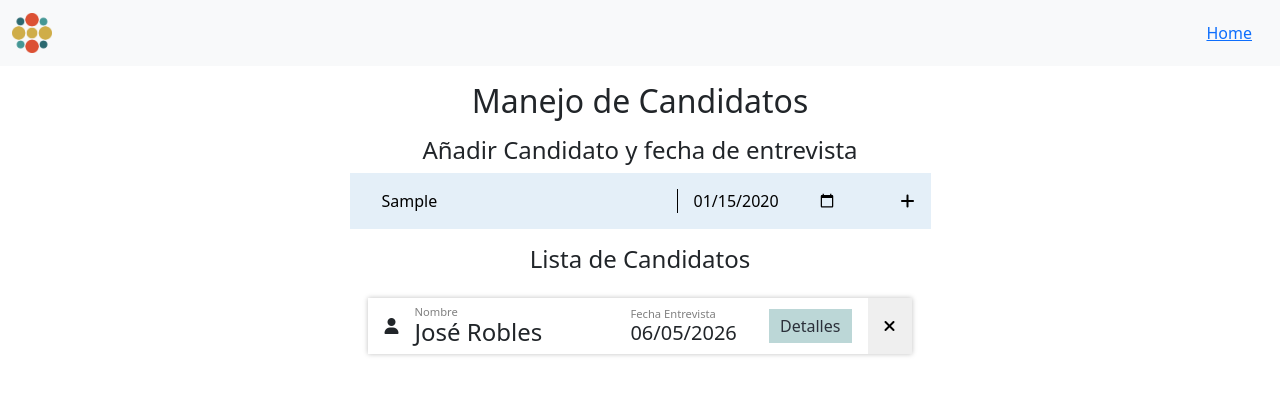
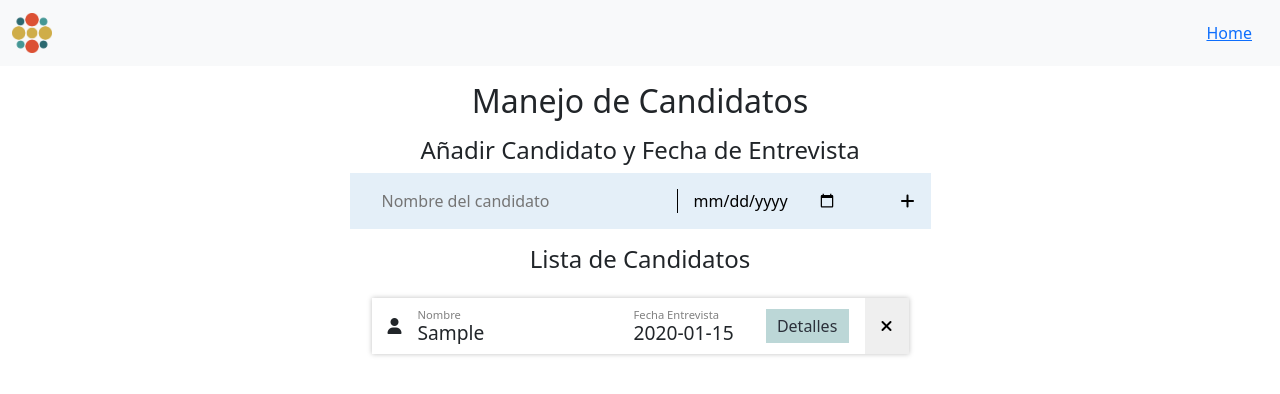
Before and after one commit to alfclark/hr-suite, a Vue app: page / in a window 1280 px wide. Both pictures are taken after typing "Sample", "2020-01-15" into the empty fields and a click on the button 907 px from the left and 201 px from the top of the page. Shown: the top 394 px of the page. Built offline with nearby package versions, Linux system fonts and the light colour scheme.

Commit message:
Input binding/For loop list candidates

```diff
--- a/src/views/HomeView.vue
+++ b/src/views/HomeView.vue
@@ -3,22 +3,17 @@
     <h2 class="title">Manejo de Candidatos</h2>
     <!-- Seccion input añadir un candidato -->
     <div class="addSection">
-      <h4 class="addTitle">Añadir Candidato y fecha de entrevista</h4>
-      <form class="inputSection" @submit.prevent="addNewTodo">
+      <h4 class="addTitle">Añadir Candidato y Fecha de Entrevista</h4>
+      <form class="inputSection" @submit.prevent="addNewCandidate">
         <input
           v-model="candidateName"
-          name="candidateName"
           placeholder="Nombre del candidato"
           autocomplete="off"
           class="nameInput"
+          required
         />
-        <input
-          class="dateInput"
-          type="date"
-          v-model="interviewDate"
-          name="interviewDate"
-        />
-        <button class="addCandidate">
+        <input class="dateInput" type="date" v-model="interviewDate" required />
+        <button type="submit" class="addCandidate">
           <i class="fa-solid fa-plus"></i>
         </button>
       </form>
@@ -27,22 +22,26 @@
     <div class="candidatesList">
       <h4>Lista de Candidatos</h4>
       <ul class="candidates">
-        <li class="candidate">
+        <li
+          class="candidate"
+          v-for="(candidate, index) in candidates"
+          :key="candidate.id"
+        >
           <div class="candidateInfo">
             <div class="candidateImg">
               <i class="fa-solid fa-user"></i>
             </div>
             <div class="infoSection name">
               <h6 class="subtitle">Nombre</h6>
-              <h4 class="sectionValue">José Robles</h4>
+              <h4 class="sectionValue">{{ candidate.name }}</h4>
             </div>
             <div class="infoSection">
               <h6 class="subtitle">Fecha Entrevista</h6>
-              <h5 class="sectionValue">06/05/2026</h5>
+              <h5 class="sectionValue">{{ candidate.date }}</h5>
             </div>
             <div class="infoSection actions">
               <router-link class="details" to="">Detalles</router-link>
-              <button class="deleteCandidate">
+              <button @click="deleteCandidate(index)" class="deleteCandidate">
                 <i class="fa-solid fa-xmark"></i>
               </button>
             </div>
@@ -54,8 +53,36 @@
 </template>
 
 <script>
-// @ is an alias to /src
-export default {};
+import { ref } from "vue";
+export default {
+  setup() {
+    const candidateName = ref("");
+    const interviewDate = ref("");
+    const candidates = ref([]);
+    function addNewCandidate() {
+      candidates.value.push({
+        id: Date.now(),
+        name: candidateName.value,
+        date: interviewDate.value,
+      });
+      candidateName.value = "";
+      interviewDate.value = "";
+      console.log(candidates);
+    }
+    function deleteCandidate(index) {
+      candidates.value.splice(index, 1);
+      console.log(candidates);
+    }
+
+    return {
+      interviewDate,
+      candidateName,
+      candidates,
+      addNewCandidate,
+      deleteCandidate,
+    };
+  },
+};
 </script>
 
 <style scoped>
@@ -128,11 +155,13 @@ input {
 .candidate {
   list-style: none;
   box-shadow: 0 0 5px #00000040;
+  width: 537px;
 }
 
 .candidateInfo {
   display: flex;
   align-items: center;
+  justify-content: space-between;
 }
 
 .candidateImg {
@@ -151,6 +180,10 @@ input {
 }
 .sectionValue {
   margin: 0;
+  overflow: hidden;
+  text-overflow: ellipsis;
+  max-width: 200px;
+  font-size: 1.2rem;
 }
 .actions {
   display: flex;
```
